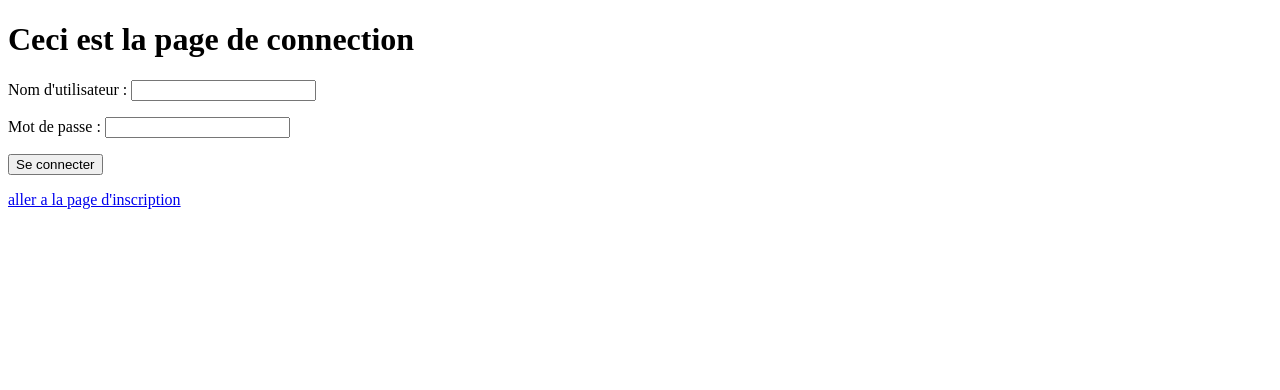
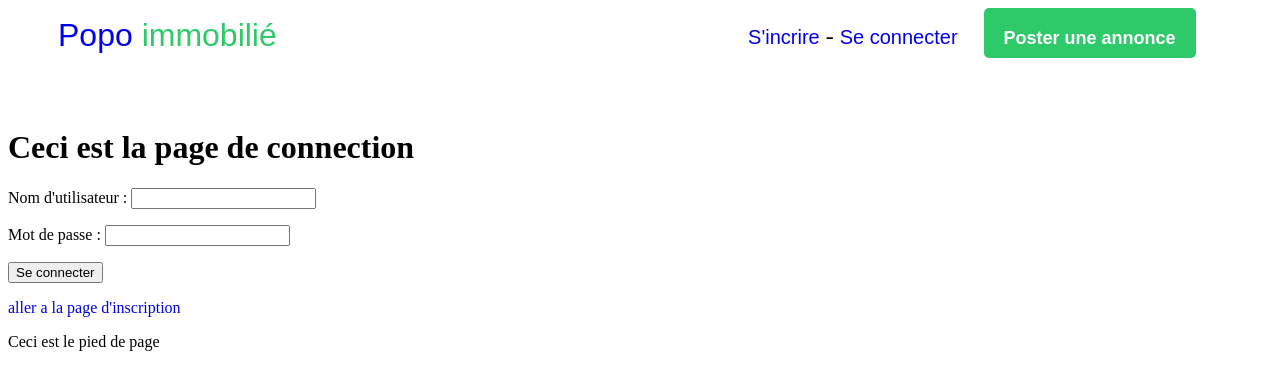
Before and after one commit to pgndiaye/immobilier, a Django app: page /login/ in a window 1280 px wide. Shown: the top 390 px of the page. Run offline with Django 4.2, Linux system fonts and the light colour scheme.

Commit message:
Design de la navbar

```diff
--- /dev/null
+++ b/src/authentication/static/authentication/authentication_base.css
@@ -0,0 +1,81 @@
+@import url('https://fonts.googleapis.com/css2?family=Caveat&display=swap');
+
+
+header {
+    margin: 0px 50px 0px 50px;
+    height: 100px;
+    position: relative;
+    color: #000000;
+    width: 90%;
+    min-width: 80%;
+}
+
+#nav_left {
+    font-size: clamp(16px, 24px, 36px);
+}
+
+.logo {
+    font-size: 2rem;
+    text-decoration: none;
+    font-family: Arial, Helvetica, sans-serif;
+    position: absolute;
+    top: 9px;
+}
+
+.logo_1 {
+    transition-property: color;
+    transition-duration: 0.5s;
+}
+
+.logo_1:hover {
+    color: #2eca6a;
+}
+
+.logo_2 {
+    color: #2eca6a;
+}
+
+.rigth {
+    display: inline;
+    position: absolute;
+    right: 0px;
+
+}
+a{
+    text-decoration: none;
+
+}
+header a:visited {
+    color: #000000;
+}
+
+.singup, .login {
+    transition-property: color;
+    transition-duration: 0.5s;
+    font-size: 20px;
+    font-family: Arial, Helvetica, sans-serif;
+}
+
+.login {
+    margin-right: 20px;
+}
+
+.singup:hover {
+    color: #2eca6a;
+}
+
+.login:hover {
+    color: #2eca6a;
+}
+
+
+.bnt_new_ad {
+    height: 50px;
+    padding: 20px;
+    border-radius: 5px;
+    border: 0;
+    font-size: 18px;
+    background-color: #2eca6a;
+    color: white;
+    font-weight: bold;
+}
--- a/src/authentication/templates/authentication/base.html
+++ b/src/authentication/templates/authentication/base.html
@@ -1,16 +1,47 @@
+{% load static %}
+
 <!DOCTYPE html>
 <html lang="en">
 <head>
     <meta charset="UTF-8">
     <meta http-equiv="X-UA-Compatible" content="IE=edge">
     <meta name="viewport" content="width=device-width, initial-scale=1.0">
-    <title>{% block title_document %} {% endblock %}</title>
+    <title>{% block title_document %} Liste des annonces {% endblock %}</title>
+    <link rel="stylesheet" href="{% static 'authentication/authentication_base.css' %}">
 </head>
 <body>
-    {% block content %}{% endblock %}
+    <header>
+        <nav id="nav_main">
+            <section id="block_nav">
+                <div class="nav_bar">
+                    <div id="nav_left">
+                        <a href="{% url 'index' %}" class="logo"> <span class="logo_1">Popo</span>  <span class="logo_2">immobilié</span> </a>
+                        <div class="rigth">
+                            {% if user.is_authenticated %}
 
-    {% if user.is_authenticated %}
-        <p>Vous être connecté en tan que {{ request.user }}. <a href="{% url 'logout' %}">Cliquer ici pour vous deconnecter</a></p>
-    {% endif %}
+                            <p>Vous être connecté en tan que {{ request.user }}. <a href="{% url 'logout' %}">Cliquer ici pour vous deconnecter</a></p>
+                            {% else %}
+                            <a href="{% url 'login' %}" class="singup">S'incrire</a> -
+                            <a href="{% url 'singup' %}" class="login">Se connecter</a>
+
+                            <a href=""><button class="bnt_new_ad">Poster une annonce</button></a>
+                            {% endif %}
+                        </div>
+                    </div>
+
+                </div>
+            </section>
+        </nav>
+    </header>
+
+    <main id="block_main">
+
+        {% block content %}{% endblock %}
+
+    </main>
+    <footer id="footer">
+        <p>Ceci est le pied de page</p>
+    </footer>
+
 </body>
 </html>
```
